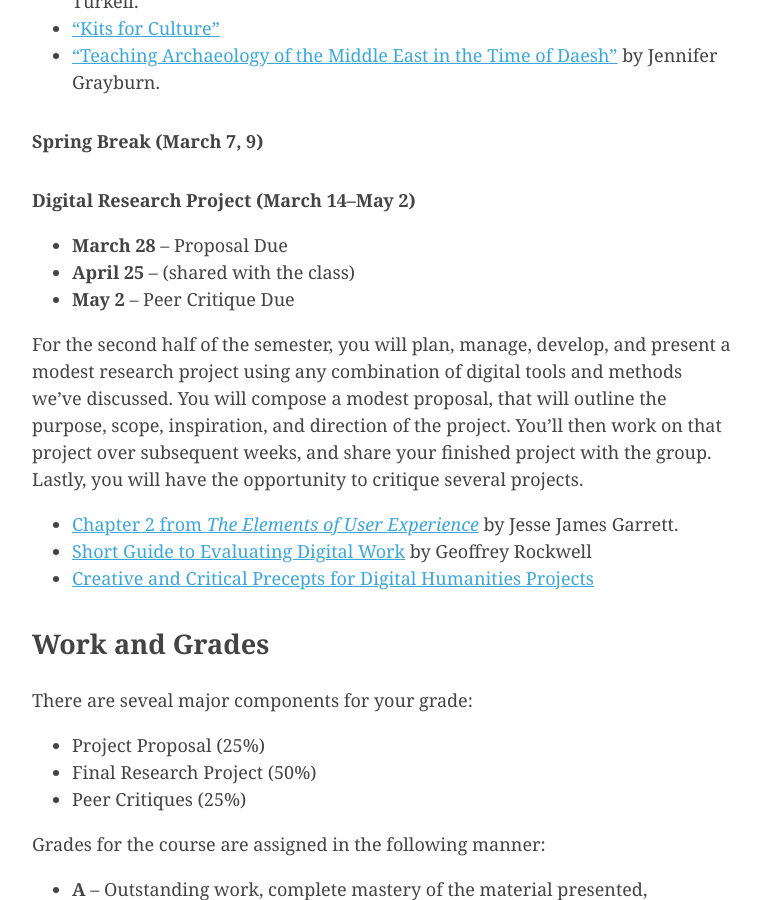
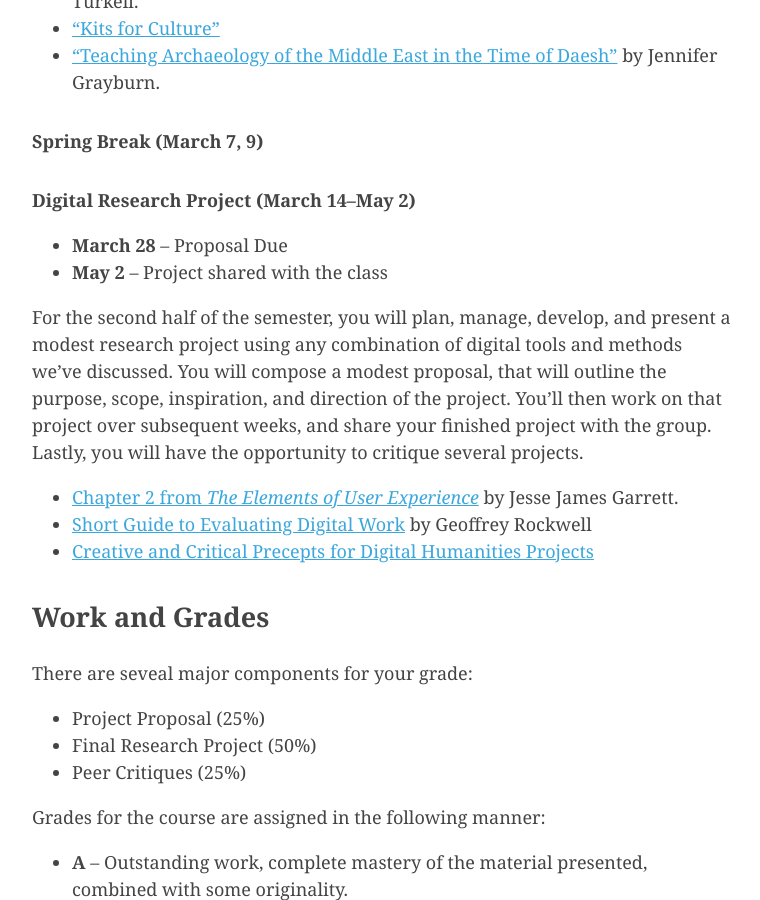
Before and after one commit to jeremyboggs/jeremyboggs.net, a Jekyll site: the page built from _courses/digitalamericanstudies.md, in a window 1280 px wide and 900 px high, scrolled down 1819 px. Shown: the whole window, without its empty margins (258-1018 px from the left). Built offline with Jekyll 4.4.1, drawn with Linux system fonts in a browser that asks for light colours; some web fonts are replaced.

Commit message:
Updates due dates.
- Bumps presentation date to May 2.
- Removes peer critique due date.

```diff
--- a/_courses/digitalamericanstudies.md
+++ b/_courses/digitalamericanstudies.md
@@ -96,8 +96,7 @@ by Jennifer Grayburn.
 ### Digital Research Project (March 14–May 2)
 
 - **March 28** – Proposal Due
-- **April 25** – (shared with the class)
-- **May 2** – Peer Critique Due
+- **May 2** – Project shared with the class
 
 For the second half of the semester, you will plan, manage, develop, and
 present a modest research project using any combination of digital tools
```
